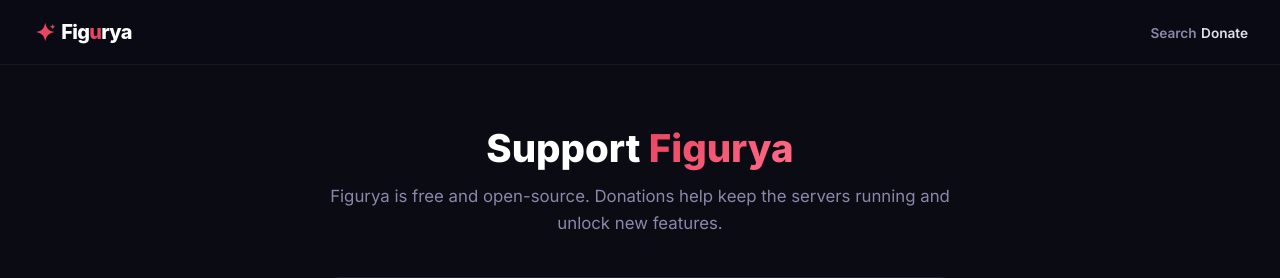
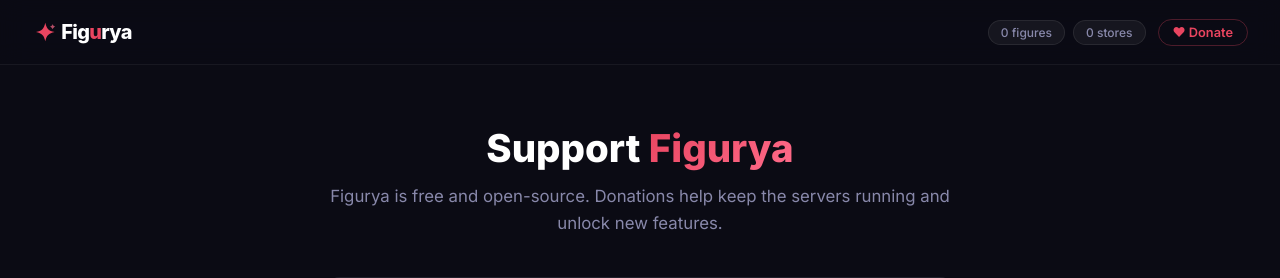
Before and after one commit to desanded28/figurya, a FastAPI app: page /donate in a window 1280 px wide. Shown: the top 278 px of the page. Run offline with FastAPI, Linux system fonts and the light colour scheme; data that the repository does not hold is empty.

Commit message:
Fix donate page navbar to match main page layout

```diff
--- a/weebshelf/templates/donate.html
+++ b/weebshelf/templates/donate.html
@@ -15,9 +15,14 @@
         <a href="/" class="nav-logo">
             <img src="/static/logo.svg" alt="Figurya" height="32">
         </a>
-        <div class="nav-links">
-            <a href="/" class="nav-link">Search</a>
-            <a href="/donate" class="nav-link active">Donate</a>
+        <div class="nav-right">
+            {% if stats %}
+            <div class="nav-stats">
+                <span class="stat-pill">{{ stats.figurines }} figures</span>
+                <span class="stat-pill">{{ stats.stores|length }} stores</span>
+            </div>
+            {% endif %}
+            <a href="/donate" class="nav-link donate-link">&hearts; Donate</a>
         </div>
     </nav>
 
```
